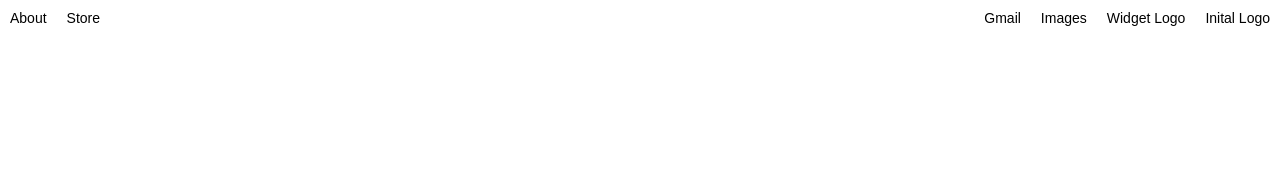
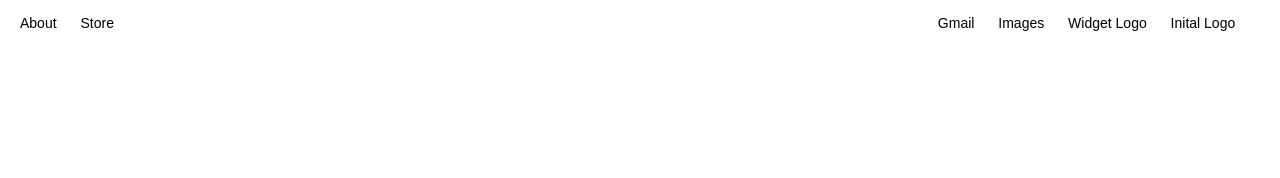
Before and after one commit to VelezArceJ/google-homepage, a plain HTML site: page index.html in a window 1280 px wide. Shown: the top 178 px of the page. Drawn offline with Linux system fonts and the light colour scheme.

Commit message:
Cleaned up some of the code for the nav bar

```diff
--- a/index.html
+++ b/index.html
@@ -7,12 +7,12 @@
 <body>
     <nav>
         <ul>
-            <li><a href="#" id="left-nav">About</a></li>
-            <li><a href="#" id="left-nav">Store</a></li>
-            <li><a href="#" id="right-nav" title="Account">Inital Logo</a></li>
-            <li><a href="#" id="right-nav" title="Google Apps"> Widget Logo</a></li>
-            <li><a href="#" id="right-nav">Images</a></li>
+            <li><a href="#">About</a></li>
+            <li><a href="#">Store</a></li>
             <li><a href="#" id="right-nav">Gmail</a></li>
+            <li><a href="#">Images</a></li>
+            <li><a href="#" title="Google Apps"> Widget Logo</a></li>
+            <li><a href="#" title="Account">Inital Logo</a></li>
      </ul>
     </nav>
 
--- a/style.css
+++ b/style.css
@@ -19,26 +19,25 @@ nav {
     height: 50px;
 }
 
-nav ul li {
-}
-
 nav a:hover {
     text-decoration: underline;
 }
 
 nav a {
-    margin-top: 10px;
     padding: 0 10px;
-    display: flex;
-    flex-flow: row wrap;
 }
 
-#left-nav {
-    float: left;
+nav ul {
+    padding-top: 15px;
+    padding-left: 10px;
+}
+
+nav ul li {
+    display: inline;
 }
 
 #right-nav {
-    float: right;
+    margin-left: 800px;
 }
 
 /* MAIN */
```
